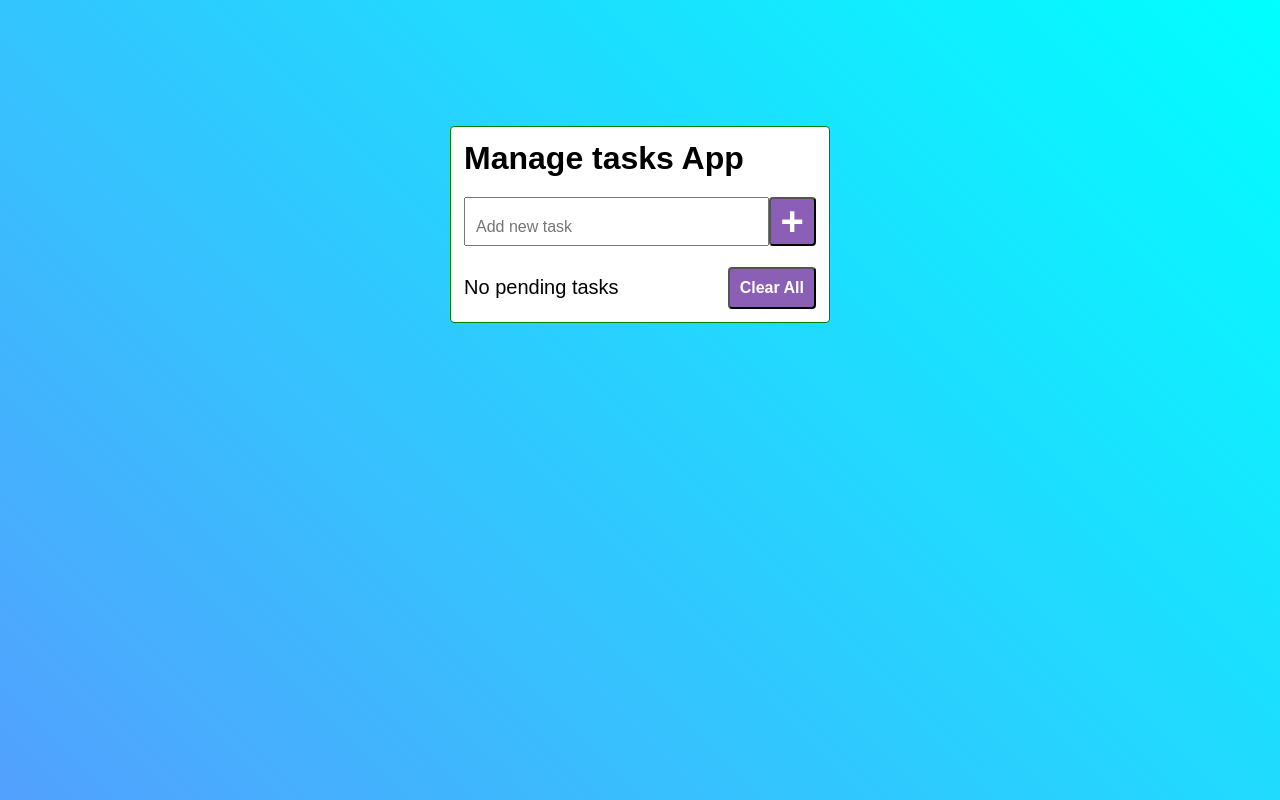
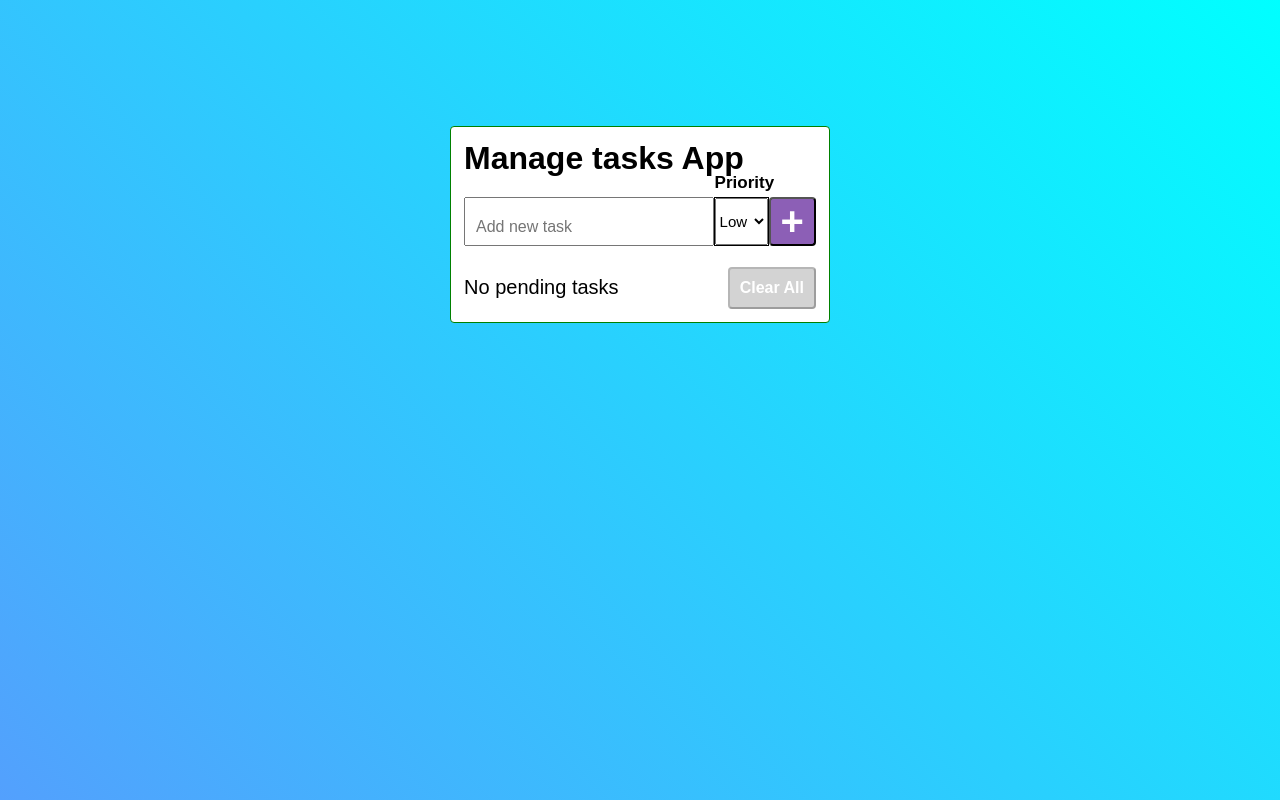
Before and after one commit to tflorin96/Todo-List, a React (Create React App) app in the folder nodejs/: page / in a window 1280 px wide. Built offline with nearby package versions, Linux system fonts and the light colour scheme.

Commit message:
added funct to select priority for each task

```diff
--- a/nodejs/src/App.js
+++ b/nodejs/src/App.js
@@ -10,16 +10,18 @@ function App() {
   const [tasksLength, setTasksLength] = useState(tasks.length);
   const [completedTasks, setCompletedTasks] = useState(0);
   const taskNameRef = useRef();
-
+  const taskPriorityRef = useRef();
 
   function handleAddTask() {
     const name = taskNameRef.current.value;
+    const priority= taskPriorityRef.current.value;
 
-    if(name === '') return
+    if(name === '' || priority === '') return
     setTasks((prev) => {
-      return [...prev, {id: uuidv4(), name: name, completed: false}];
+      return [...prev, {id: uuidv4(), name: name, priority: priority, completed: false}];
     });
     taskNameRef.current.value = null;
+    taskPriorityRef.current.value = null;
   }
 
   function removeTask(id) {
@@ -81,6 +83,7 @@ function App() {
     });
   }, [tasks.length]);
 
+
   return (
     <div className={styles.app}>
         <h1 className={styles.app_header}>Manage tasks App</h1>
@@ -88,6 +91,14 @@ function App() {
         <div className={styles.app_body}>
           <div className={styles.add_tasks_container}>
             <input ref={taskNameRef} type='text' placeholder='Add new task' />
+            <div className={styles.priorities_container}>
+              <label>Priority</label>
+              <select ref={taskPriorityRef} name="task_priorities" className={styles.task_priorities}>
+                  <option value="Low">Low</option>
+                  <option value="Med">Med</option>
+                  <option value="High">High</option>
+              </select>
+            </div>
             <button className={styles.add_task_button} onClick={handleAddTask} type='submit'>+</button>
           </div>
           <div className={tasks.length > 0 ? styles.todos_list: styles.hidden_todos_list}>
@@ -97,7 +108,7 @@ function App() {
 
         <div className={styles.app_footer_all_tasks}>
           <p>{tasksLength > 0 ? `You have ${tasksLength} pendings tasks` : 'No pending tasks'}</p>
-          <button className={styles.clear_all_tasks_button} onClick={handleClearAllTasks}>Clear All</button>
+          <button id={tasks.length == 0 ? styles.disabled_clear_all_tasks_button : styles.clear_all_tasks_button} onClick={handleClearAllTasks} disabled={tasks.length == 0 ? true : false}>Clear All</button>
         </div>
         <div className={ completedTasks > 0 ? styles.app_footer_completed_tasks : styles.hidden_app_footer_completed_tasks}>
           <p className={styles.completed_tasks_counter}> Completed: {completedTasks}</p>
--- a/nodejs/src/App.module.css
+++ b/nodejs/src/App.module.css
@@ -32,6 +32,30 @@ input:hover {
     cursor: pointer;
 }
 
+
+.priorities_container {
+    display: flex;
+    flex-direction: column;
+    position: relative;
+    margin: 0;
+    border: 1px solid black;
+}
+
+label {
+    position: absolute;
+    bottom: 110%;
+    margin: 0 auto;
+    font-size: 17px;
+    font-weight: bold;
+}
+
+.task_priorities {
+    margin: 0;
+    padding: 0;
+    height: 100%;
+    font-size: 15px;
+}
+
 button {
     background-color: rgb(140, 95, 182);
     border-radius: 4px;
@@ -41,6 +65,8 @@ button {
 
 button:hover {
     cursor: pointer;
+    background-color: aqua;
+    color: black;
 }
 
 .add_tasks_container {
@@ -82,7 +108,16 @@ button:hover {
     font-size: 20px;
 }
 
-.clear_all_tasks_button {
+#clear_all_tasks_button {
+    font-size: 16px;
+    font-weight: bold;
+    padding: 10px;
+}
+
+#disabled_clear_all_tasks_button {
+    background-color: lightgray;
+    color: white;
+    cursor: auto;
     font-size: 16px;
     font-weight: bold;
     padding: 10px;
--- a/nodejs/src/components/Todo/Todo.js
+++ b/nodejs/src/components/Todo/Todo.js
@@ -12,9 +12,10 @@ function Todo({task, removeTask, checkCompleted}) {
   }
 
   return (
-    <div className={styles.todo_container}>
+    <div className={styles.todo_container_green}>
       <input className={styles.mark_complete} type='checkbox' onClick={handleCheckComplete}/>
       <p className={styles.task_name}>{task.name}</p>
+      <p className={styles.task_priority}>{task.priority}</p>
       <img className={styles.bin_icon} src="./binIcon.png" alt='Bin icon' onClick={handleRemoveTask}/>
     </div>
   )
--- a/nodejs/src/components/Todo/Todo.module.css
+++ b/nodejs/src/components/Todo/Todo.module.css
@@ -1,11 +1,33 @@
-.todo_container {
+.todo_container_green {
     position: relative;
     display:flex;
     justify-content: space-between;
     align-items: center;
     margin: 5px 0 0 0;
     padding: 0;
-    background-color: lightgrey;
+    background-color: lightgreen;
+    z-index: 10;
+}
+
+.todo_container_orange {
+    position: relative;
+    display:flex;
+    justify-content: space-between;
+    align-items: center;
+    margin: 5px 0 0 0;
+    padding: 0;
+    background-color: orange;
+    z-index: 10;
+}
+
+.todo_container_red {
+    position: relative;
+    display:flex;
+    justify-content: space-between;
+    align-items: center;
+    margin: 5px 0 0 0;
+    padding: 0;
+    background-color: red;
     z-index: 10;
 }
 
@@ -17,17 +39,26 @@
 }
 
 .task_name {
-    width: 85%;
+    width: 80%;
     margin: 10px 0 10px 10px;
     padding: 0 0 0 7%;
     font-size: 19px;
     word-wrap: break-word;
 }
 
+.task_priority {
+    margin: 0 auto;
+    padding: 0 5px;
+    font-weight: bold;
+    text-align: left;
+}
+
 .bin_icon {
-    width: 45px;
-    height: 30px;
-    padding: 0 10px;
+    position: relative;
+    width: 50px;
+    height: 40px;
+    margin: auto;
+    padding: 5px 10px;
     /* background-color: lightgrey; */
 }
 
@@ -35,5 +66,5 @@
     cursor: pointer;
     width: 50px;
     height: 40px;
-    padding: 0 10px;
+    padding: 0 5px;
 }
```
